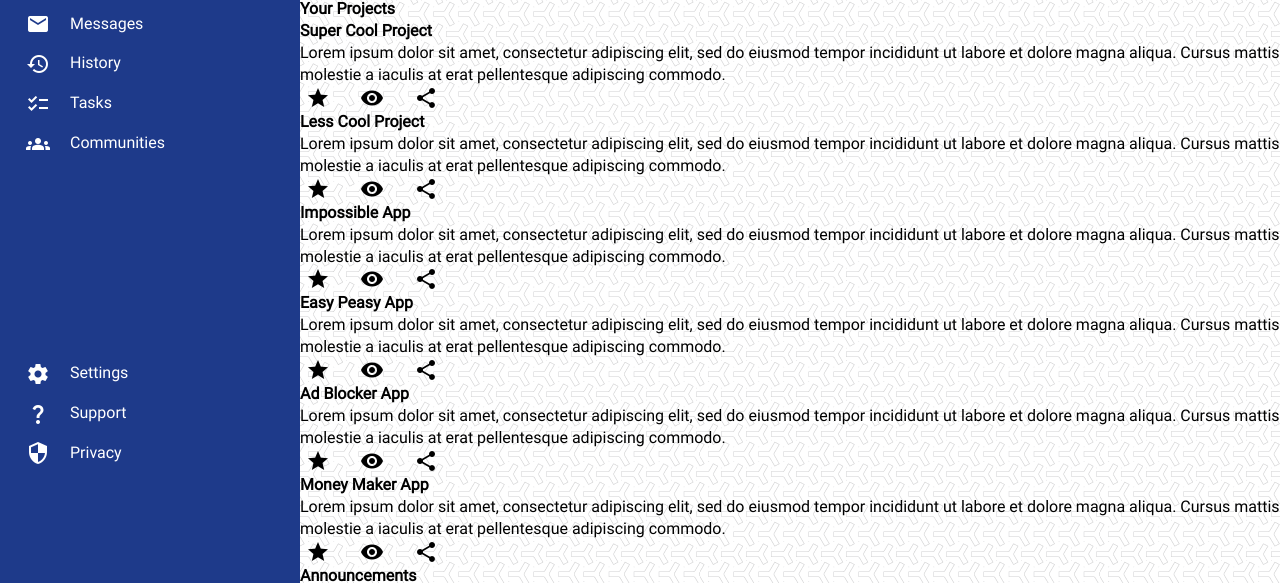
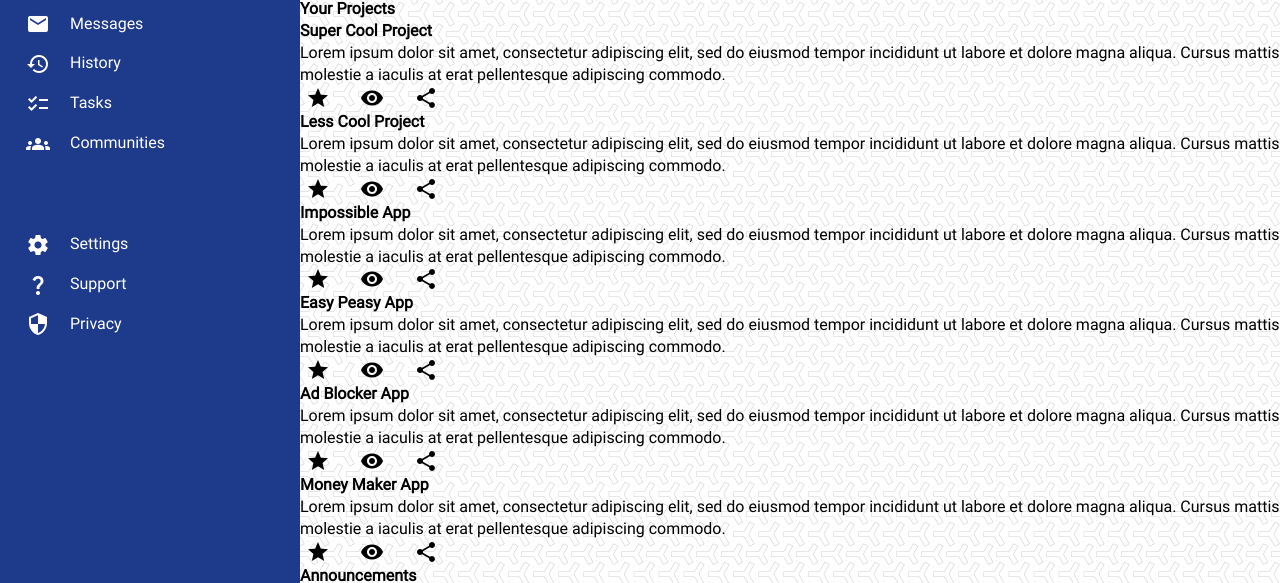
Before and after one commit to Nogiback/Admin-Dashboard, a plain HTML site: page index.html in a window 1280 px wide. Shown: the part 203-786 px from the top of the page. Drawn offline with Linux system fonts and the light colour scheme.

Commit message:
refactoring styles.css

```diff
--- a/styles.css
+++ b/styles.css
@@ -45,10 +45,10 @@ body {
   grid-area: 1 / 1 / 3 / 2;
   display: grid;
   gap: 20px;
-  grid-template-columns: 1fr;
-  grid-template-rows: 80px 0.6fr 1fr;
+  grid-template-rows: 80px 280px 150px;
   justify-content: start;
   color: #fff;
+  position: sticky;
 }
 
 .sidebar-heading > img {
@@ -180,4 +180,5 @@ button {
   background-image: url(./images/y-so-serious-white.png);
   background-repeat: repeat;
   grid-area: 2 / 2 / 3 / 3;
+  display: grid;
 }
```
